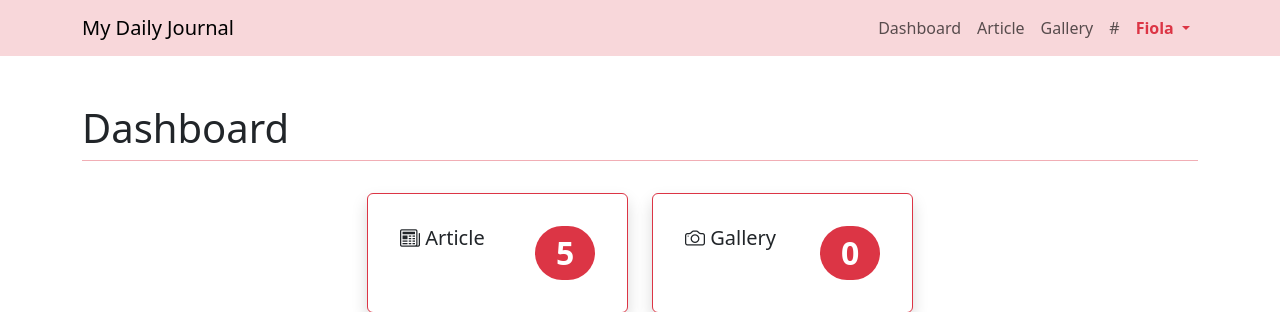
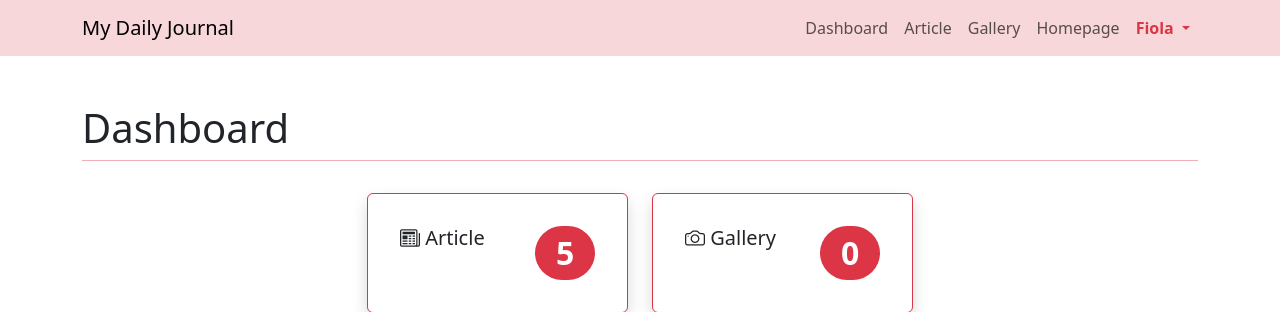
Before and after one commit to Yolaaapm/dailyjournal, a PHP site: page /admin.php in a window 1280 px wide. Shown: the top 312 px of the page. Run offline with PHP 8.4, Linux system fonts and the light colour scheme; a user stored in the database is signed in; data comes from the database, SQL or seed files in the repository; data that the repository does not hold is empty.

Commit message:
ubah navbar homepage admin

```diff
--- a/admin.php
+++ b/admin.php
@@ -71,7 +71,7 @@ if (!isset($_SESSION['username'])) {
                 <a class="nav-link" href="admin.php?page=gallery">Gallery</a>
             </li>
             <li class="nav-item">
-                <a class="nav-link" href="admin.php?page=homepage">#</a>
+                <a class="nav-link" href="admin.php?page=homepage">Homepage</a>
             </li>
             <li class="nav-item dropdown">
                 <a class="nav-link dropdown-toggle text-danger fw-bold" href="#" role="button" data-bs-toggle="dropdown" aria-expanded="false">
```
